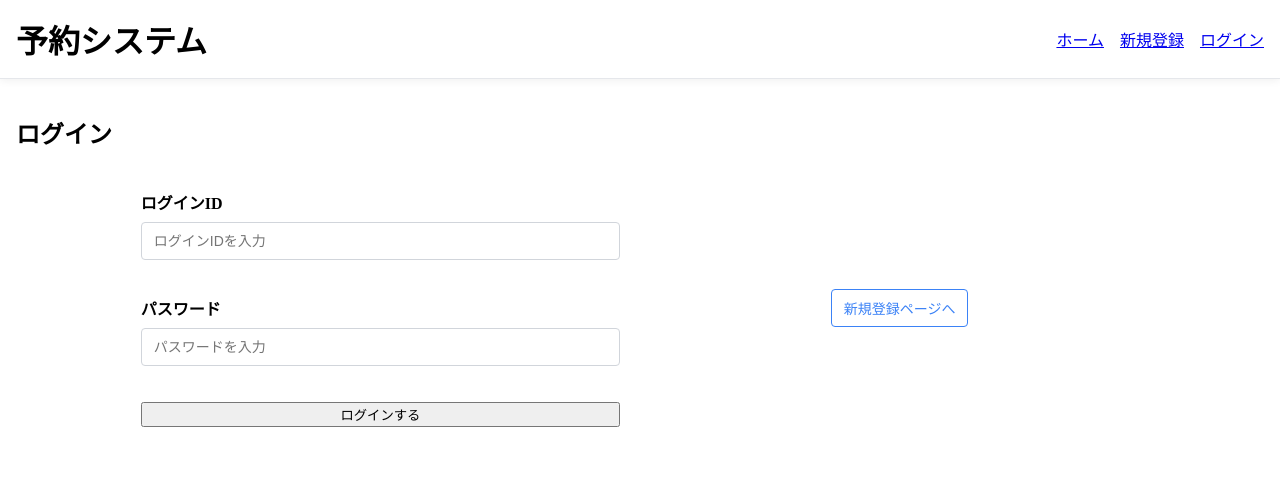
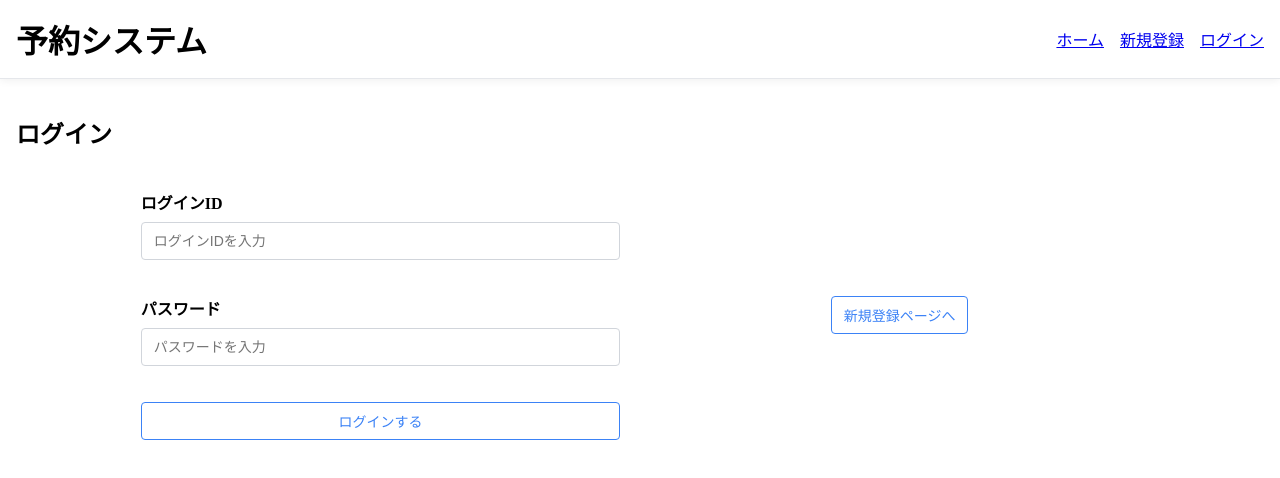
Before and after one commit to kazuya-hub/reservation-system, a Vue app: page /login in a window 1280 px wide. Shown: the top 478 px of the page. Built offline with nearby package versions, Linux system fonts and the light colour scheme; the HTML template or start-up script is replaced by a standard one.

Commit message:
.router-link-as-buttonのスタイルを微修正し、button要素にも適用するよう変更

```diff
--- a/src/main.css
+++ b/src/main.css
@@ -3,6 +3,7 @@
     box-sizing: border-box;
 }
 
+button,
 a.router-link-as-button {
     border: 1px solid #3b82f6;
     color: #3b82f6;
@@ -11,9 +12,13 @@ a.router-link-as-button {
     text-decoration: none;
     font-size: 14px;
     font-weight: 500;
+    background-color: #ffffff;
     transition: background-color 0.2s;
+
+    cursor: pointer;
 }
 
+button:hover,
 a.router-link-as-button:hover {
     background-color: #eff6ff;
 }
```
